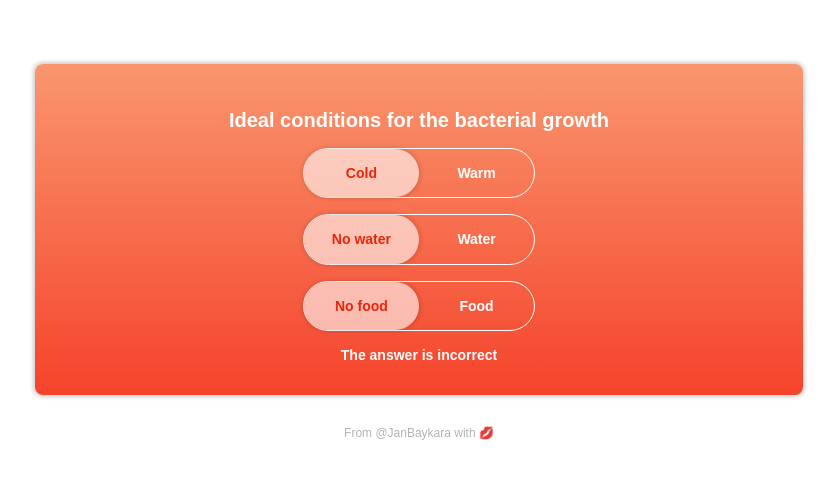
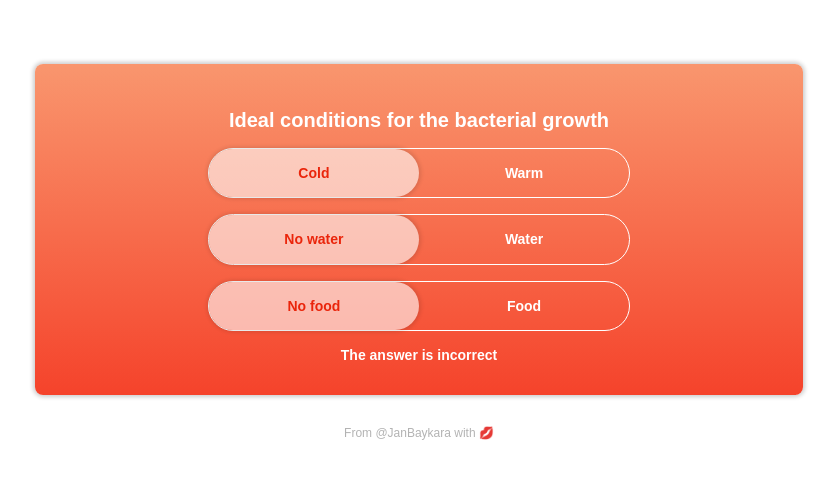
Before and after one commit to janbaykara/seneca-component, a React (Create React App) app: page / in a window 1280 px wide. Shown: the top 478 px of the page, without its empty margins (221-1058 px from the left). Built offline with nearby package versions, Linux system fonts and the light colour scheme; a web font is replaced by a local one.

Commit message:
More accurate toggle widths

```diff
--- a/src/components/Toggle.js
+++ b/src/components/Toggle.js
@@ -19,7 +19,7 @@ function Options(props) {
 }
 
 export default (props) =>
-  <div className='ma3 br-pill ba b--white w5 cf relative h center w-100 w-60-ns w-33-l'>
+  <div className='ma3 br-pill ba b--white w5 cf relative h center w-100 w-70-ns w-60-l'>
 		{/* Selector */}
 		<Selector answer={props.answer} setToggle={props.setToggle} toggleIndex={props.toggleIndex} />
 		<Options  answer={props.answer} textColor={props.textColor} thisOption={0} options={props.options} />
```
